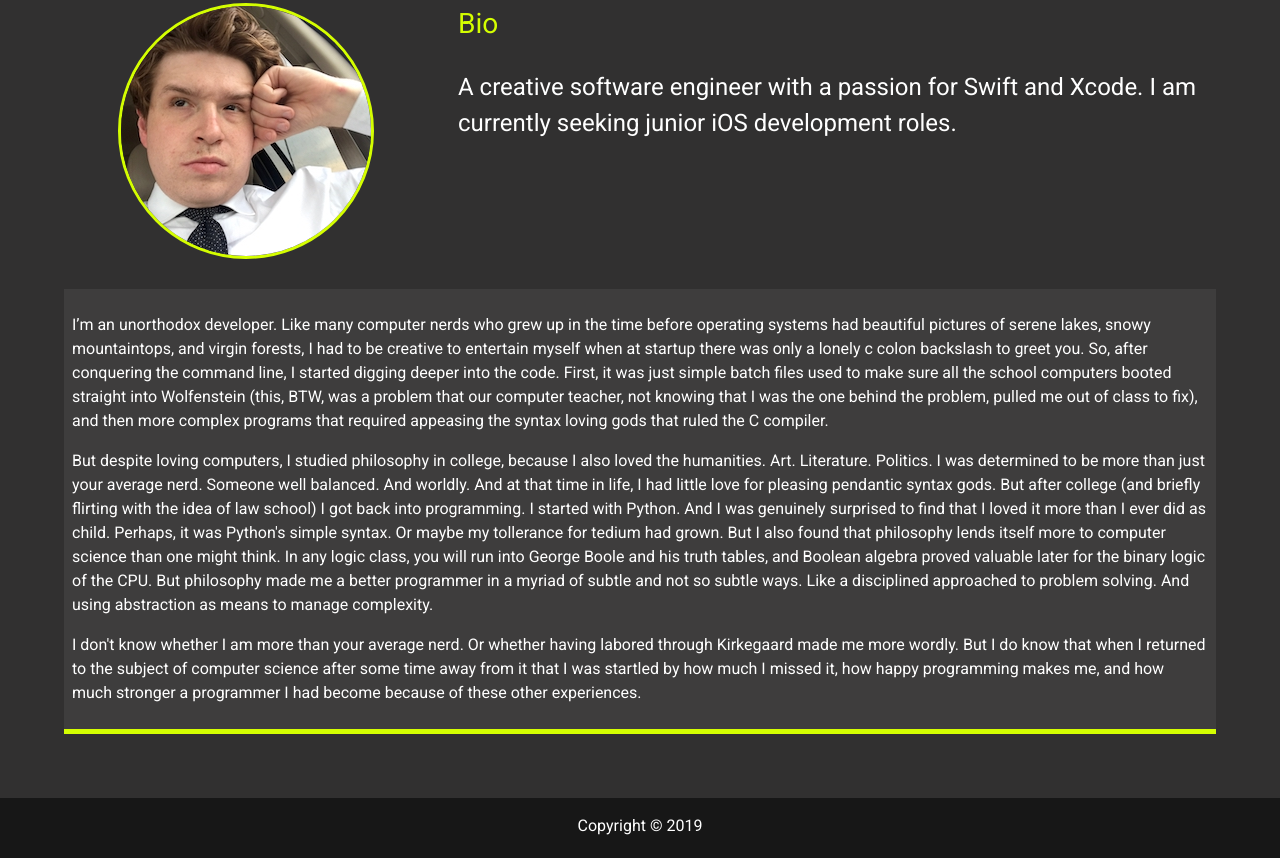
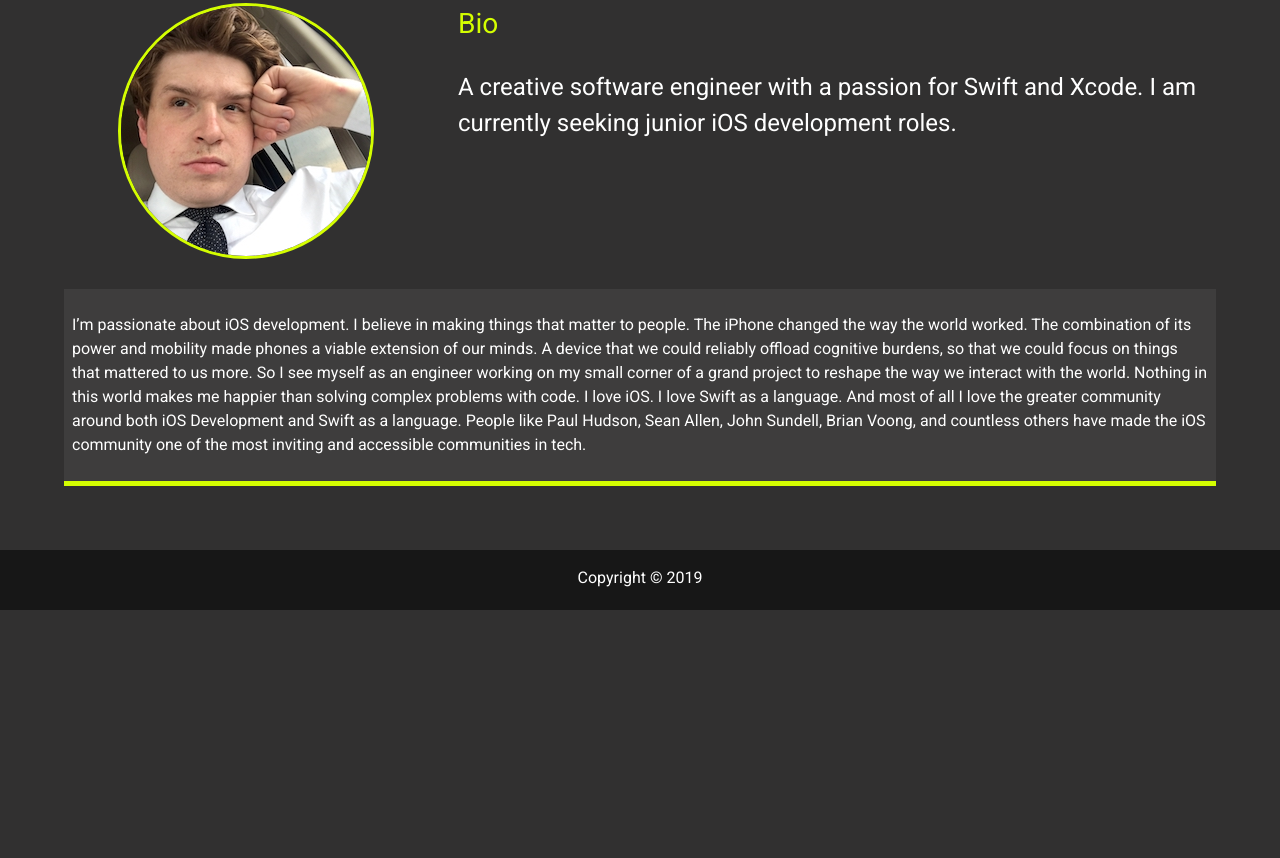
Before and after one commit to shimanopower/newPortfolio, a website: page dist/about.html in a window 1280 px wide. Shown: the part 279-1137 px from the top of the page. After the commit the page ends 889 px from the top, so only its background shows below. Drawn offline with Linux system fonts and the light colour scheme.

Commit message:
shortened my dev story a bit

```diff
--- a/dist/about.html
+++ b/dist/about.html
@@ -94,43 +94,7 @@
 
         <div class="box box-1">
           <p>
-            I’m an unorthodox developer. Like many computer nerds who grew up in
-            the time before operating systems had beautiful pictures of serene
-            lakes, snowy mountaintops, and virgin forests, I had to be creative
-            to entertain myself when at startup there was only a lonely c colon
-            backslash to greet you. So, after conquering the command line, I
-            started digging deeper into the code. First, it was just simple
-            batch files used to make sure all the school computers booted
-            straight into Wolfenstein (this, BTW, was a problem that our
-            computer teacher, not knowing that I was the one behind the problem,
-            pulled me out of class to fix), and then more complex programs that
-            required appeasing the syntax loving gods that ruled the C compiler.
-          </p>
-          <p>
-            But despite loving computers, I studied philosophy in college,
-            because I also loved the humanities. Art. Literature. Politics. I
-            was determined to be more than just your average nerd. Someone well
-            balanced. And worldly. And at that time in life, I had little love
-            for pleasing pendantic syntax gods. But after college (and briefly
-            flirting with the idea of law school) I got back into programming. I
-            started with Python. And I was genuinely surprised to find that I
-            loved it more than I ever did as child. Perhaps, it was Python's
-            simple syntax. Or maybe my tollerance for tedium had grown. But I
-            also found that philosophy lends itself more to computer science
-            than one might think. In any logic class, you will run into George
-            Boole and his truth tables, and Boolean algebra proved valuable
-            later for the binary logic of the CPU. But philosophy made me a
-            better programmer in a myriad of subtle and not so subtle ways. Like
-            a disciplined approached to problem solving. And using abstraction
-            as means to manage complexity.
-          </p>
-          <p>
-            I don't know whether I am more than your average nerd. Or whether
-            having labored through Kirkegaard made me more wordly. But I do know
-            that when I returned to the subject of computer science after some
-            time away from it that I was startled by how much I missed it, how
-            happy programming makes me, and how much stronger a programmer I had
-            become because of these other experiences.
+              I’m passionate about iOS development. I believe in making things that matter to people. The iPhone changed the way the world worked. The combination of its power and mobility made phones a viable extension of our minds. A device that we could reliably offload cognitive burdens, so that we could focus on things that mattered to us more. So I see myself as an engineer working on my small corner of a grand project to reshape the way we interact with the world. Nothing in this world makes me happier than solving complex problems with code. I love iOS. I love Swift as a language. And most of all I love the greater community around both iOS Development and Swift as a language. People like Paul Hudson, Sean Allen, John Sundell, Brian Voong, and countless others have made the iOS community one of the most inviting and accessible communities in tech.
           </p>
         </div>
       </div>
```
